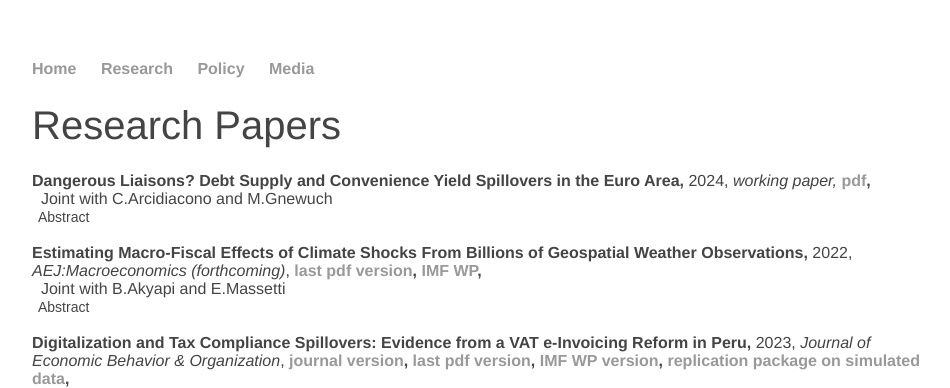
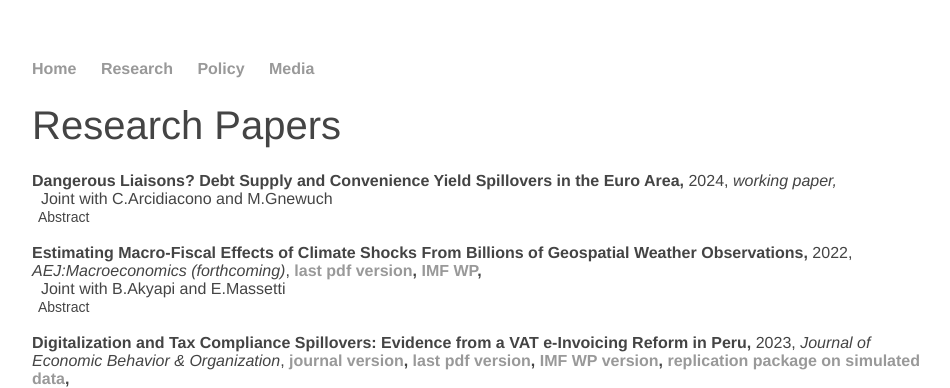
Before and after one commit to matthieubellon/matthieubellon.github.io, a Jekyll site: the page built from research/index.html, in a window 1280 px wide. Shown: the top 388 px of the page, without its empty margins (160-1110 px from the left). Built offline with Jekyll 4.4.1, drawn with Linux system fonts in a browser that asks for light colours.

Commit message:
Update index.html

```diff
--- a/research/index.html
+++ b/research/index.html
@@ -6,7 +6,7 @@ title: Matthieu Bellon, Economist
 <div class="pad-body">
 
 <br><strong>Dangerous Liaisons? Debt Supply and Convenience Yield Spillovers in the Euro Area,</strong> 2024, <em> working paper, </em>
-<strong> <a href="/docs/Convenience_Yield.pdf"> pdf</a>,</strong>
+<!--<strong> <a href="/docs/Convenience_Yield.pdf"> pdf</a>,</strong> -->
 <br>&nbsp; Joint with C.Arcidiacono and M.Gnewuch
 <br>
 <button type="button" class="collapsible">Abstract</button>
```
